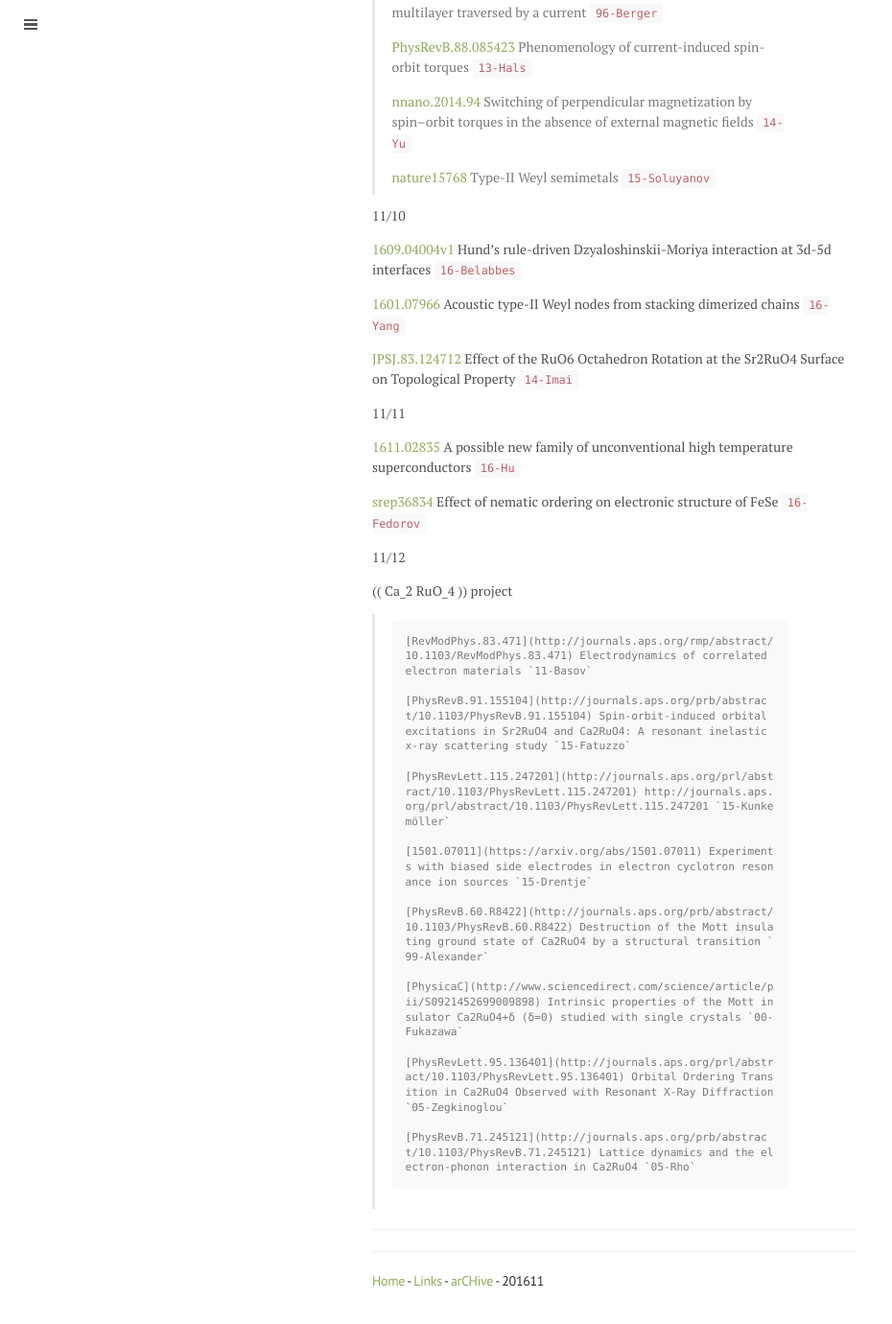
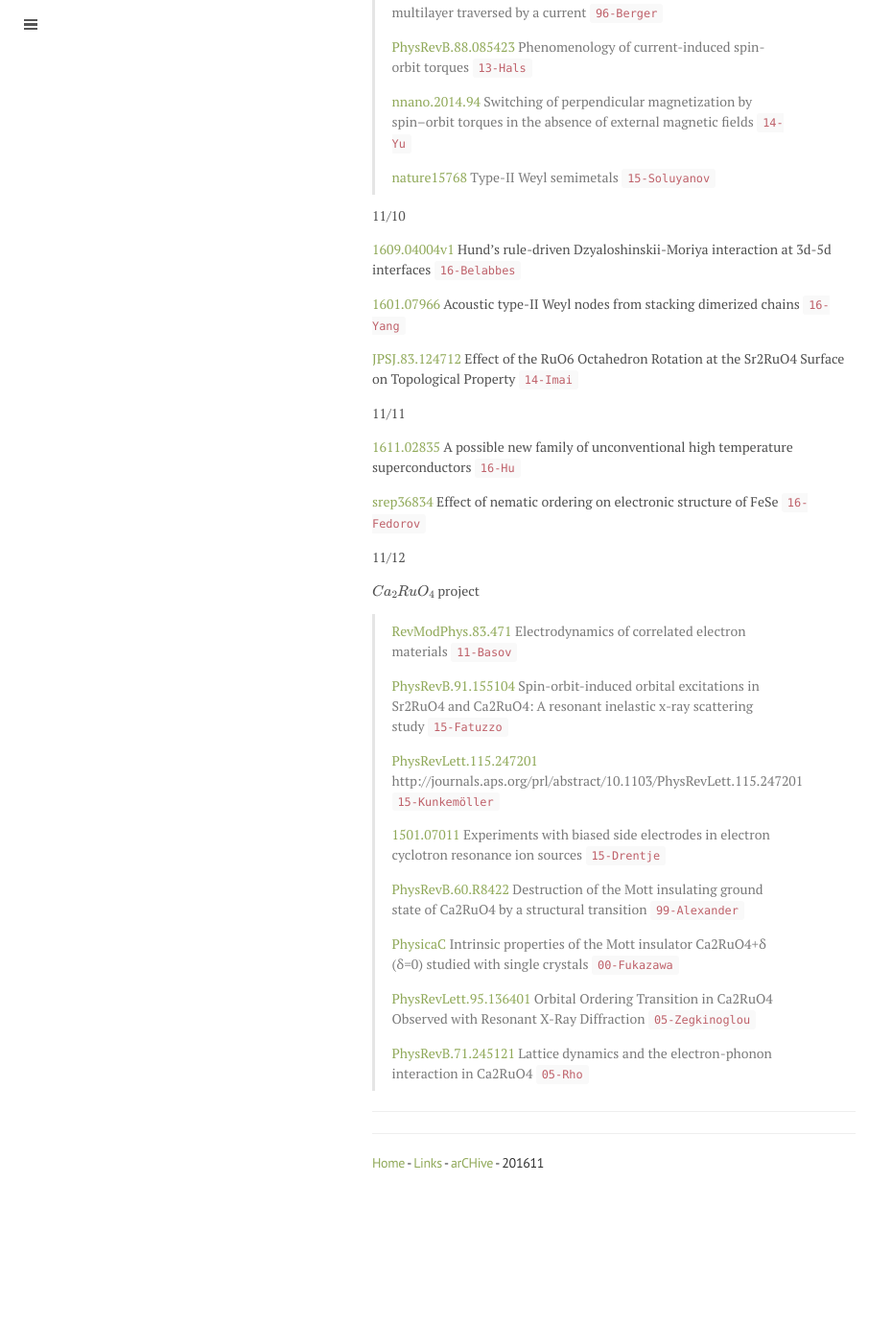
Before and after one commit to qkrwlsghdcjsworlt/work, a Jekyll site: the page built from 201611.md, in a window 1280 px wide and 1400 px high, scrolled down 1770 px. Shown: the top 1380 px of the window at 96% size, without its empty margins (0-930 px from the left). Built offline with Jekyll 4.4.1, drawn with Linux system fonts in a browser that asks for light colours; formulas are drawn with MathJax 3; after the commit the page ends 3047 px from its top, so only the background shows below that.

Commit message:
“update”

```diff
--- a/201611.md
+++ b/201611.md
@@ -92,24 +92,24 @@ title: 201611
 
 11/12
 
-\(( Ca_2 RuO_4 \)) project
+\\( Ca_2 RuO_4 \\) project
 
 >
-	[RevModPhys.83.471](http://journals.aps.org/rmp/abstract/10.1103/RevModPhys.83.471) Electrodynamics of correlated electron materials `11-Basov`
+[RevModPhys.83.471](http://journals.aps.org/rmp/abstract/10.1103/RevModPhys.83.471) Electrodynamics of correlated electron materials `11-Basov`
 >
-	[PhysRevB.91.155104](http://journals.aps.org/prb/abstract/10.1103/PhysRevB.91.155104) Spin-orbit-induced orbital excitations in Sr2RuO4 and Ca2RuO4: A resonant inelastic x-ray scattering study `15-Fatuzzo`
+[PhysRevB.91.155104](http://journals.aps.org/prb/abstract/10.1103/PhysRevB.91.155104) Spin-orbit-induced orbital excitations in Sr2RuO4 and Ca2RuO4: A resonant inelastic x-ray scattering study `15-Fatuzzo`
 >
-	[PhysRevLett.115.247201](http://journals.aps.org/prl/abstract/10.1103/PhysRevLett.115.247201) http://journals.aps.org/prl/abstract/10.1103/PhysRevLett.115.247201 `15-Kunkemöller`
+[PhysRevLett.115.247201](http://journals.aps.org/prl/abstract/10.1103/PhysRevLett.115.247201) http://journals.aps.org/prl/abstract/10.1103/PhysRevLett.115.247201 `15-Kunkemöller`
 >
-	[1501.07011](https://arxiv.org/abs/1501.07011) Experiments with biased side electrodes in electron cyclotron resonance ion sources `15-Drentje`
+[1501.07011](https://arxiv.org/abs/1501.07011) Experiments with biased side electrodes in electron cyclotron resonance ion sources `15-Drentje`
 >
-	[PhysRevB.60.R8422](http://journals.aps.org/prb/abstract/10.1103/PhysRevB.60.R8422) Destruction of the Mott insulating ground state of Ca2RuO4 by a structural transition `99-Alexander`
+[PhysRevB.60.R8422](http://journals.aps.org/prb/abstract/10.1103/PhysRevB.60.R8422) Destruction of the Mott insulating ground state of Ca2RuO4 by a structural transition `99-Alexander`
 >
-	[PhysicaC](http://www.sciencedirect.com/science/article/pii/S0921452699009898) Intrinsic properties of the Mott insulator Ca2RuO4+δ (δ=0) studied with single crystals `00-Fukazawa`
+[PhysicaC](http://www.sciencedirect.com/science/article/pii/S0921452699009898) Intrinsic properties of the Mott insulator Ca2RuO4+δ (δ=0) studied with single crystals `00-Fukazawa`
 >
-	[PhysRevLett.95.136401](http://journals.aps.org/prl/abstract/10.1103/PhysRevLett.95.136401) Orbital Ordering Transition in Ca2RuO4 Observed with Resonant X-Ray Diffraction `05-Zegkinoglou`
+[PhysRevLett.95.136401](http://journals.aps.org/prl/abstract/10.1103/PhysRevLett.95.136401) Orbital Ordering Transition in Ca2RuO4 Observed with Resonant X-Ray Diffraction `05-Zegkinoglou`
 >
-	[PhysRevB.71.245121](http://journals.aps.org/prb/abstract/10.1103/PhysRevB.71.245121) Lattice dynamics and the electron-phonon interaction in Ca2RuO4 `05-Rho`
+[PhysRevB.71.245121](http://journals.aps.org/prb/abstract/10.1103/PhysRevB.71.245121) Lattice dynamics and the electron-phonon interaction in Ca2RuO4 `05-Rho`
 
 
 
```
